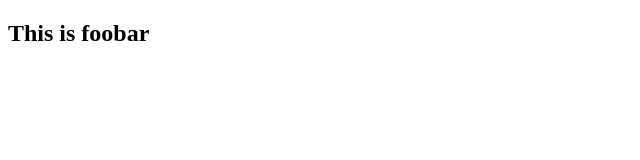
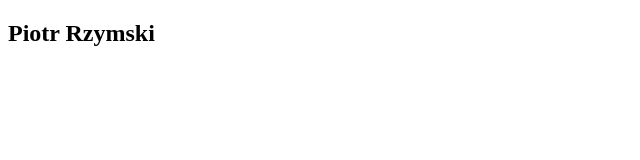
Before and after one commit to Lorenzmotors/foobar, a plain HTML site: page index.html in a window 1280 px wide. Shown: the full height of the page, 0-640 px from the left. Drawn offline with Linux system fonts and the light colour scheme.

Commit message:
update h2 with my name

```diff
--- a/index.html
+++ b/index.html
@@ -7,6 +7,6 @@
   <title>I'm committed</title>
 </head>
 <body>
-  <h2>This is foobar</h2>
+  <h2>Piotr Rzymski</h2>
 </body>
 </html>
```
